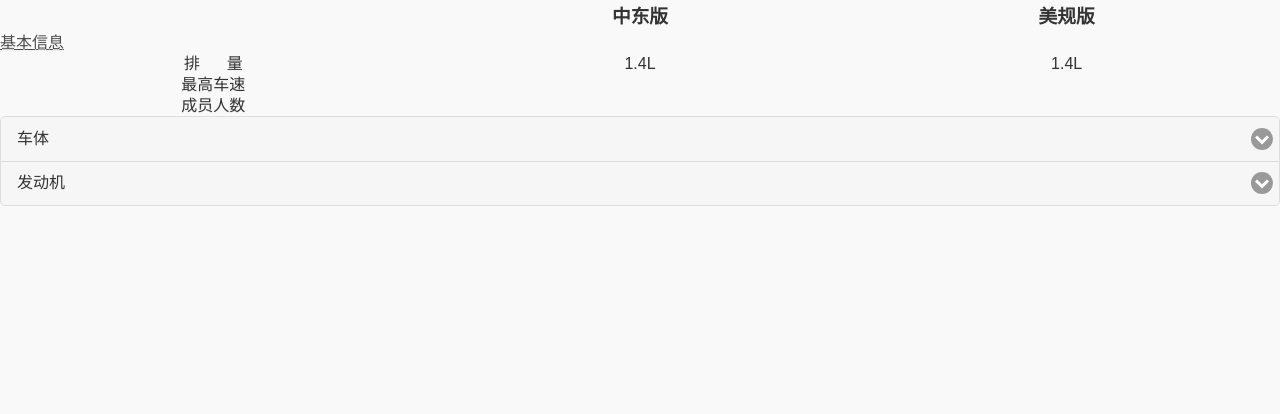
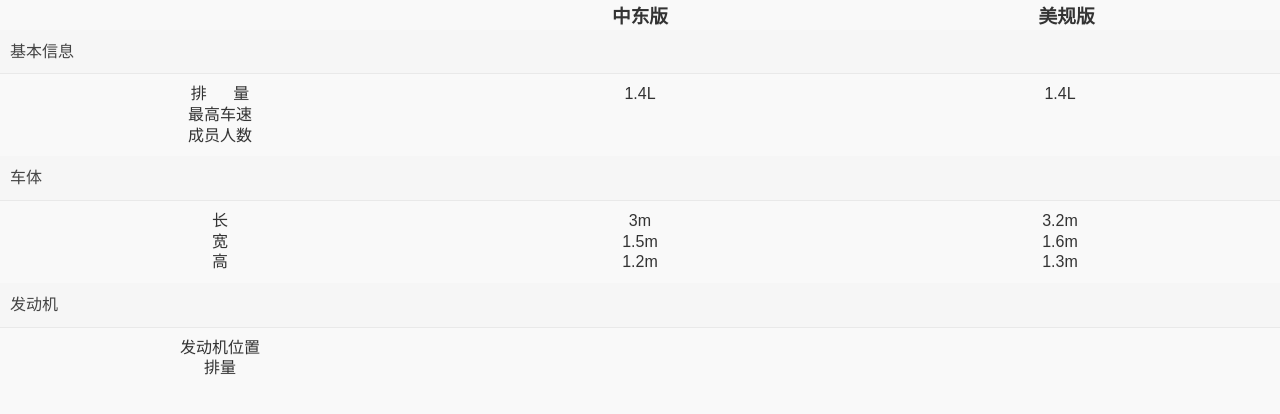
Before and after one commit to Eivlys/car_import, a plain HTML site: page carInfo.html in a window 1280 px wide. Both pictures are taken after a click on the link "配置". Shown: the part 156-570 px from the top of the page. Drawn offline with Linux system fonts and the light colour scheme.

Commit message:
carInfo重写collapse列表

```diff
--- a/carInfo.html
+++ b/carInfo.html
@@ -67,9 +67,9 @@
                 </h3>
                 <div>
                     <h3 class="collapse_list">
-                        <a href="javascript:void(0)" onclick="collapse('')">基本信息</a>
+                        <a href="javascript:void(0)">基本信息</a>
                     </h3>
-                    <div>
+                    <div class="collapse_info">
                         <ul class="ui-grid-b">
                             <li class="ui-block-a">排&nbsp;&nbsp;&nbsp;&nbsp;&nbsp;&nbsp;量</li>
                             <li class="ui-block-b">1.4L</li>
@@ -86,28 +86,30 @@
                             <li class="ui-block-c"></li>
                         </ul>
                     </div>
-
                 </div>
-                <div data-role="collapsible" data-mini="true" data-collapsed-icon="carat-d" data-iconpos="right" data-content-theme="false">
-                    <h3 class="collapse_list">车体</h3>
+                <div>
+                    <h3 class="collapse_list"><a href="javascript:void(0)">车体</a></h3>
+                    <div class="collapse_info">
                         <ul class="ui-grid-b">
                             <li class="ui-block-a">长</li>
-                        <li class="ui-block-b"></li>
-                        <li class="ui-block-c"></li>
+                            <li class="ui-block-b">3m</li>
+                            <li class="ui-block-c">3.2m</li>
                         </ul>
                         <ul class="ui-grid-b">
                             <li class="ui-block-a">宽</li>
-                        <li class="ui-block-b"></li>
-                        <li class="ui-block-c"></li>
+                            <li class="ui-block-b">1.5m</li>
+                            <li class="ui-block-c">1.6m</li>
                         </ul>
                         <ul class="ui-grid-b">
                             <li class="ui-block-a">高</li>
-                        <li class="ui-block-b"></li>
-                        <li class="ui-block-c"></li>
+                            <li class="ui-block-b">1.2m</li>
+                            <li class="ui-block-c">1.3m </li>
                         </ul>
                     </div>
-                <div data-role="collapsible" data-mini="true" data-collapsed-icon="carat-d" data-iconpos="right" data-content-theme="false">
-                    <h3 class="collapse_list">发动机</h3>
+                </div>
+                <div>
+                    <h3 class="collapse_list"><a href="javascript:void(0)">发动机</a></h3>
+                    <div class="collapse_info">
                         <ul class="ui-grid-b">
                             <li class="ui-block-a">发动机位置</li>
                             <li class="ui-block-b"></li>
@@ -118,6 +120,7 @@
                             <li class="ui-block-b"></li>
                             <li class="ui-block-c"></li>
                         </ul>
+                    </div>
                 </div>
             </div>
          </div>
--- a/css/style.css
+++ b/css/style.css
@@ -64,11 +64,21 @@ p.check_detial{
     text-align: center;
 }
 .collapse_list a,.collapse_list a:hover,.collapse_list a:active,.collapse_list a:visited,.collapse_list a:focus{
-    background-color: #fff;
-    color: #4e4e4e;
+    text-decoration: none;
+    background-color: #f6f6f6;
+    color: #444;
     -moz-box-shadow:none;
     -webkit-box-shadow:none;
     box-shadow: none;
+}
+.collapse_list{
+    padding: 10px;
+    font-size: 18px;
+    background-color: #f6f6f6;
+    border-bottom: solid 1px #e9e9e9;
+}
+.collapse_info{
+    padding: 10px;
 }
 /*custom icon*/
 .buy_car .ui-icon-shop:after,.agent .ui-icon-user:after,.help .ui-icon-info:after{
--- a/javascript/core.js
+++ b/javascript/core.js
@@ -75,3 +75,13 @@ tab.bind('click', function() {
     console.log('add');
     tabCt.eq(index).show().siblings('.car_content').hide();
 });
+
+//collapse信息展示
+var titIndex = 0;
+var tit = $('.collapse_list');
+var info = $('.collapse_info');
+tit.bind('click', function() {
+    var index = tit.index(this);
+    info.eq(index).toggle(300);
+    /* Act on the event */
+});
```
Also changed, not shown: help.html (+1 -1 lines). Lines whose indentation alone changed are shown as unchanged.
